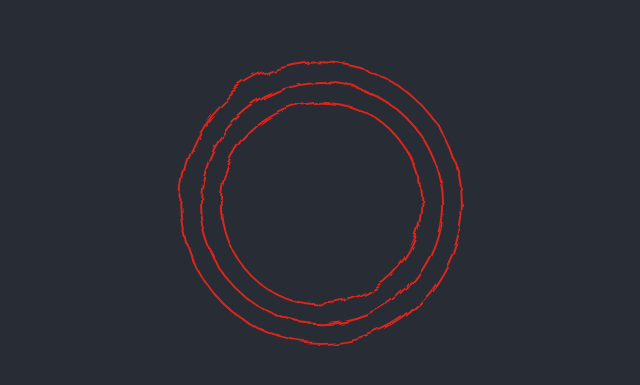
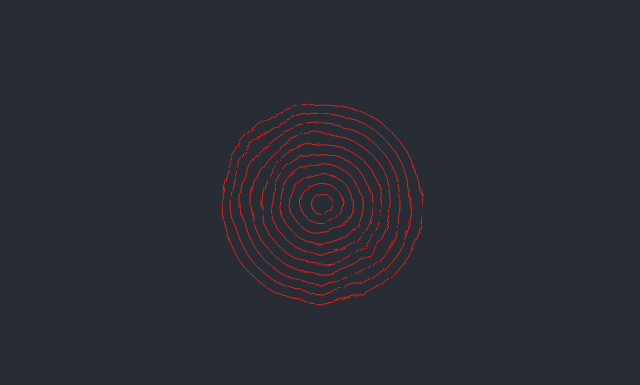
Before and after one commit to avroshk/tree-rings, a React (Create React App) app: page / in a window 1280 px wide. Shown: the part 195-580 px from the top of the page, without its empty margins (320-960 px from the left). Built offline with nearby package versions, Linux system fonts and the light colour scheme.

Commit message:
Concentric circles modulated using turbulence

```diff
--- /dev/null
+++ b/src/SVGCircle.js
@@ -0,0 +1,17 @@
+import React from 'react';
+
+const SVGCircle = ({cx, cy, r, filter, strokeWidth = 1, stroke = "#DA251D"}) => {
+  return (
+    <circle
+      style={{"filter": `url(#${filter})`}}
+      stroke={stroke}
+      strokeWidth={strokeWidth}
+      cx={cx}
+      cy={cy}
+      r={r}
+      fill="none"
+    />
+  );
+}
+
+export default SVGCircle;
--- a/src/SVGRenderer.js
+++ b/src/SVGRenderer.js
@@ -1,17 +1,17 @@
 import React, { useState, useEffect, useRef } from 'react';
 import { useSpring, animated } from 'react-spring';
 import { Spring, config } from 'react-spring/renderprops';
+import SVGCircle from './SVGCircle';
 
 // variable for the namespace
 const svgns = "http://www.w3.org/2000/svg";
+
+
 
 const SVGRenderer = () => {
   const [direction, toggleDirection] = useState(false);
   const [reset, setReset] = useState(false);
   const [filterId, setFilterId] = useState(1);
-  const pathRef = useRef();
-
-
 
   return (
     <div onClick={() => { setFilterId(filterId > 0 ? 0 : filterId+1);} }>
@@ -19,12 +19,12 @@ const SVGRenderer = () => {
         config={config.slow}
         reset={reset}
         reverse={direction}
-        from={{ dr: 20, cx: 200, cy: 200, r: 100, scale: 0, baseFreq: 0.01, numOctaves: 1  }}
-        to={{ dr: 5, cx: 175, cy: 175, r: 150, scale: 50, baseFreq: 0.1, numOctaves: 5 }}
+        from={{ dr: 10, cx: 300, cy: 300, r: 10, scale: 0, baseFreq: 0.01, numOctaves: 1  }}
+        to={{ dr: 5, cx: 300, cy: 300, r: 50, scale: 50, baseFreq: 0.1, numOctaves: 5 }}
         config={{ duration: 2000 }}
         onRest={() => { toggleDirection(!direction); setReset(true); }}>
         {(props) => (
-            <svg xmlns={svgns} width="400" height="400" viewBox="0 0 400 400">
+            <svg xmlns={svgns} width="600" height="600" viewBox="0 0 600 600">
               <defs>
                 <filter id="squiggly-0">
                   <feTurbulence id="turbulence"
@@ -39,36 +39,11 @@ const SVGRenderer = () => {
                   <feDisplacementMap in="SourceGraphic" in2="noise" scale="8" />
                 </filter>
               </defs>
-              <circle
-                style={{"filter": `url(#squiggly-${filterId})`}}
-                stroke={"#DA251D"}
-                strokeWidth={2}
-                cx={props.cx}
-                cy={props.cy}
-                r={props.r}
-                ref={pathRef}
-                fill="none"
-              />
-              <circle
-                style={{"filter": `url(#squiggly-${filterId})`}}
-                stroke={"#DA251D"}
-                strokeWidth={2}
-                cx={props.cx}
-                cy={props.cy}
-                r={props.r+props.dr}
-                ref={pathRef}
-                fill="none"
-              />
-              <circle
-                style={{"filter": `url(#squiggly-${filterId})`}}
-                stroke={"#DA251D"}
-                strokeWidth={2}
-                cx={props.cx}
-                cy={props.cy}
-                r={props.r+2*props.dr}
-                ref={pathRef}
-                fill="none"
-              />
+              {
+                Array.from({length: 10}, (val, index) => index).map(id => {
+                    return <SVGCircle cx={props.cx} cy={props.cy} r={props.r+props.dr*id} filter={`squiggly-${filterId}`} />
+                })
+              }
             </svg>
           )}
       </Spring>
```
